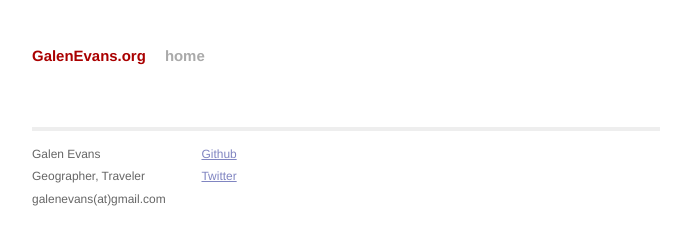
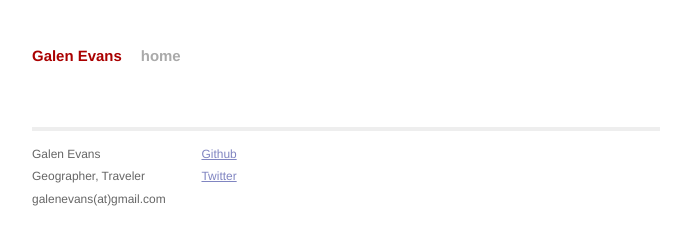
Before and after one commit to gevans22/gevans22.github.io, a Jekyll site: the page built from index.html, in a window 1280 px wide. Shown: the top 240 px of the page, without its empty margins (294-985 px from the left). Built offline with Jekyll 4.4.1, drawn with Linux system fonts in a browser that asks for light colours.

Commit message:
Updated site title:

```diff
--- a/_config.yml
+++ b/_config.yml
@@ -1,2 +1,2 @@
-name: GalenEvans.org
+name: Galen Evans
 pygments: true
```
